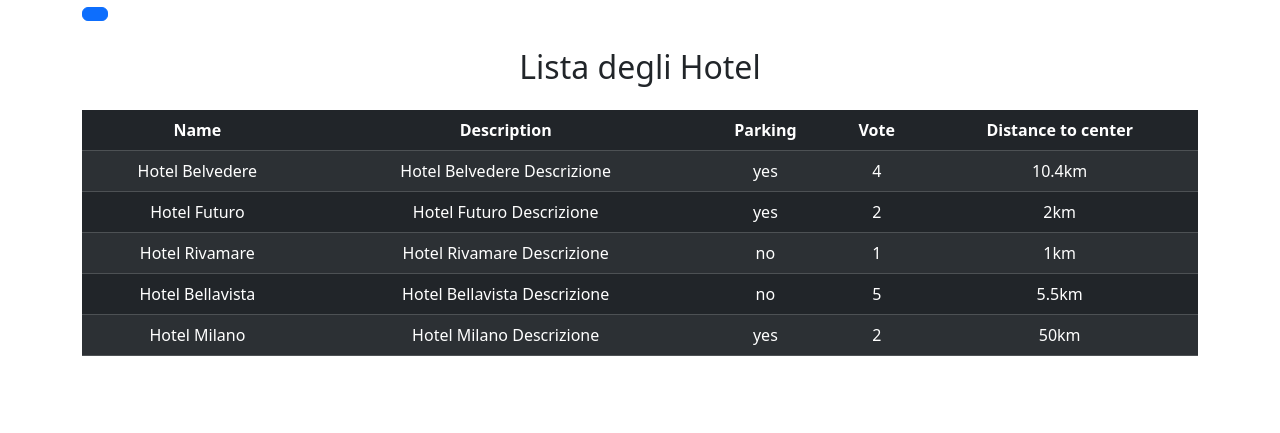
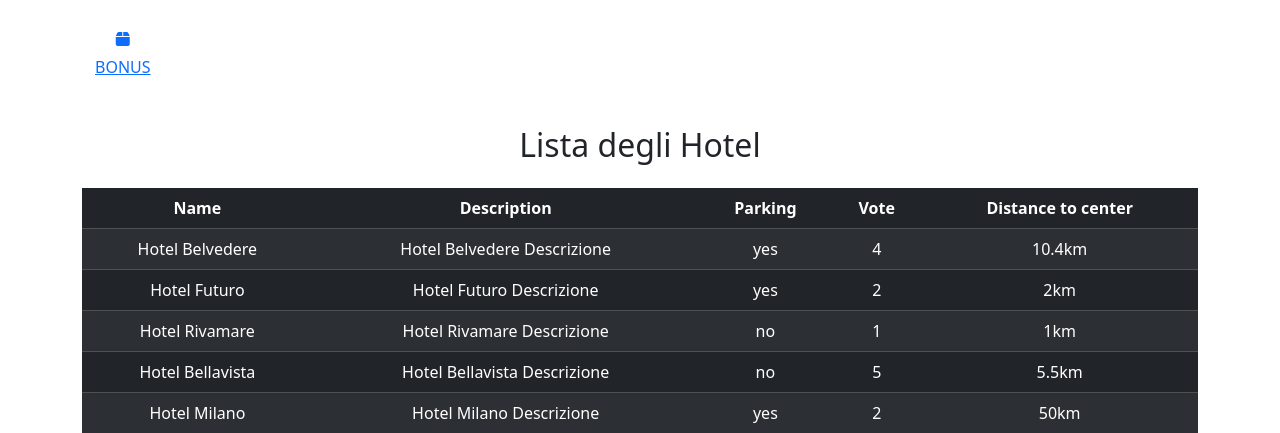
Before and after one commit to MattiaPiazzolla/php-hotel, a PHP site: page / in a window 1280 px wide. Shown: the top 433 px of the page. Run offline with PHP 8.4, Linux system fonts and the light colour scheme; some libraries are stand-ins or nearby versions.

Commit message:
[UPD] navigation button

```diff
--- a/bonus/index.php
+++ b/bonus/index.php
@@ -72,10 +72,13 @@ if (isset($_GET['vote']) && $_GET['vote'] != '0' ) {
     <meta charset="UTF-8">
     <meta name="viewport" content="width=device-width, initial-scale=1.0">
     <link href="https://cdn.jsdelivr.net/npm/bootstrap@5.3.3/dist/css/bootstrap.min.css" rel="stylesheet" integrity="sha384-QWTKZyjpPEjISv5WaRU9OFeRpok6YctnYmDr5pNlyT2bRjXh0JMhjY6hW+ALEwIH" crossorigin="anonymous">
+    <link rel="stylesheet" href="https://cdnjs.cloudflare.com/ajax/libs/font-awesome/6.6.0/css/all.min.css" integrity="sha512-Kc323vGBEqzTmouAECnVceyQqyqdsSiqLQISBL29aUW4U/M7pSPA/gEUZQqv1cwx4OnYxTxve5UMg5GT6L4JJg==" crossorigin="anonymous" referrerpolicy="no-referrer" />
     <title>PHP Hotels</title>
  </head>
  <body>
      <div class="container">
+     <button class="btn mt-3"><a href="../index.php"><i class="fas fa-arrow-left p-2"></i></a></button>
+
         <h2 class="my-4 text-center">Lista degli Hotel</h2>
 
         <form method="GET" class="my-5 d-flex justify-content-between align-items-center">
--- a/index.php
+++ b/index.php
@@ -49,11 +49,12 @@ $hotels = [
     <meta charset="UTF-8">
     <meta name="viewport" content="width=device-width, initial-scale=1.0">
     <link href="https://cdn.jsdelivr.net/npm/bootstrap@5.3.3/dist/css/bootstrap.min.css" rel="stylesheet" integrity="sha384-QWTKZyjpPEjISv5WaRU9OFeRpok6YctnYmDr5pNlyT2bRjXh0JMhjY6hW+ALEwIH" crossorigin="anonymous">
+    <link rel="stylesheet" href="https://cdnjs.cloudflare.com/ajax/libs/font-awesome/6.6.0/css/all.min.css" integrity="sha512-Kc323vGBEqzTmouAECnVceyQqyqdsSiqLQISBL29aUW4U/M7pSPA/gEUZQqv1cwx4OnYxTxve5UMg5GT6L4JJg==" crossorigin="anonymous" referrerpolicy="no-referrer" />
     <title>PHP Hotels</title>
  </head>
  <body>
      <div class="container">
-        <a href="./bonus/index.php"><button class="btn btn-primary"><i class="fas fa-folder"></i></button></a>
+        <button class="btn mt-3"><a href="./bonus/index.php"><i class="fas fa-box p-2"></i><p>BONUS</p></a></button>
         <h2 class="my-4 text-center">Lista degli Hotel</h2>
         <table class="table table-striped table-dark">
             <thead>
```
